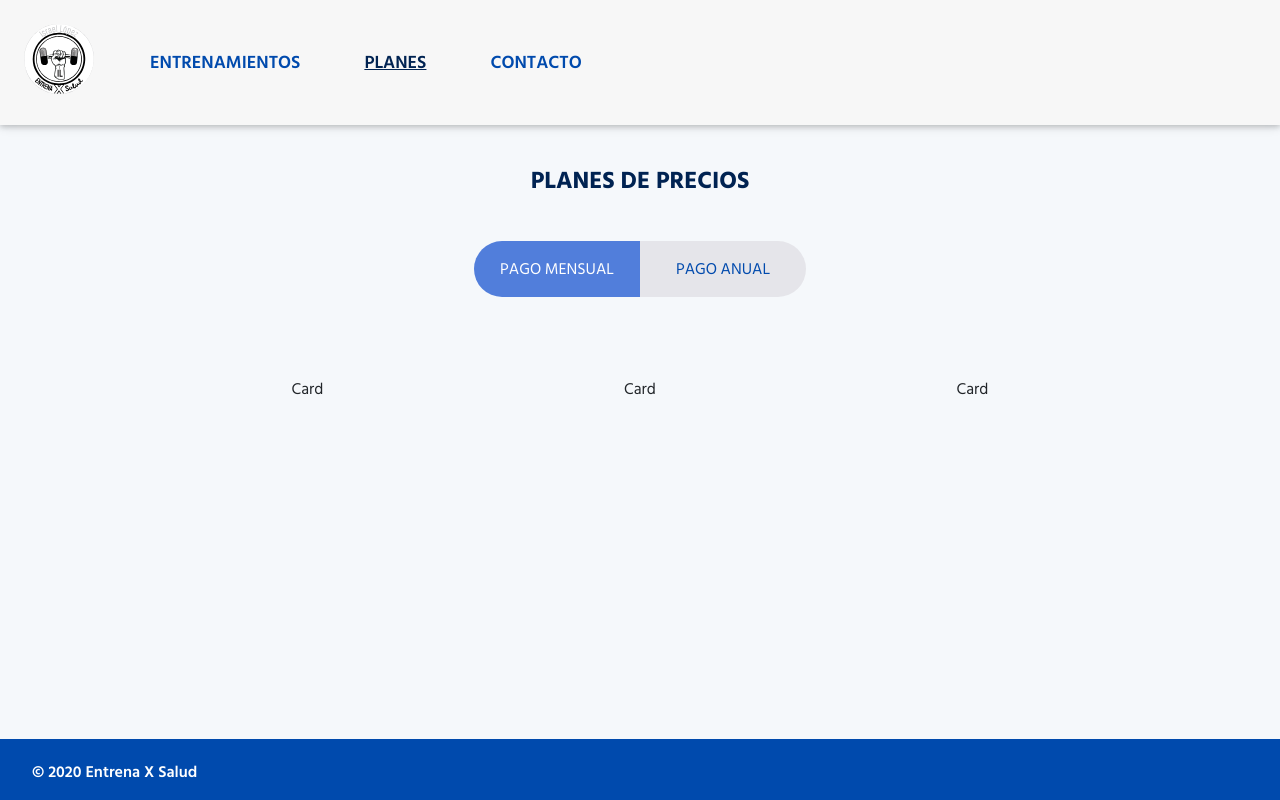
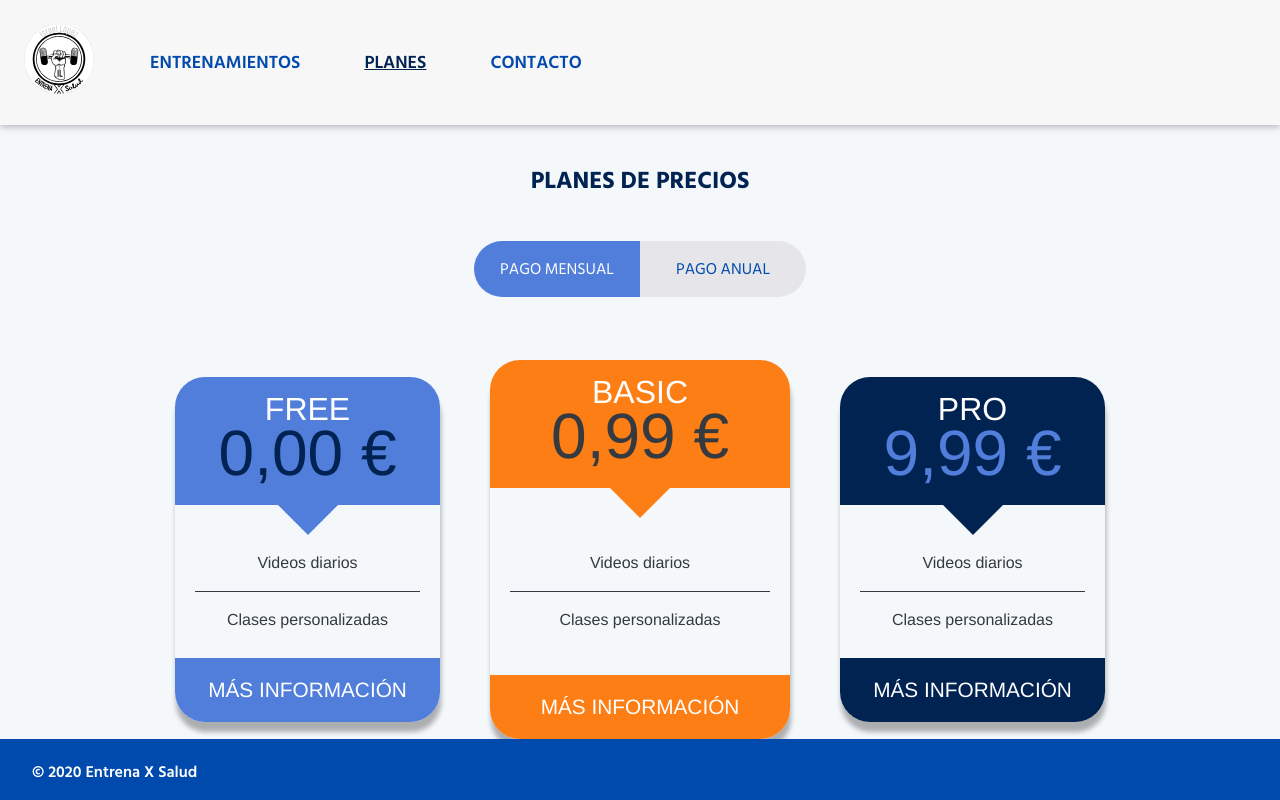
Before and after one commit to javiergranados/entrenaxsalud.es, a Next.js app: page /planes in a window 1280 px wide. Built offline with nearby package versions, Linux system fonts and the light colour scheme.

Commit message:
Add Card component styles

```diff
--- a/components/plans/Card.jsx
+++ b/components/plans/Card.jsx
@@ -1,9 +1,39 @@
-function Card() {
+import PropTypes from 'prop-types'
+import StyledCard from './styles/Card'
+
+function Card({ plan, type, height, mainColor, priceColor }) {
   return (
-    <div>
-      <p>Card</p>
-    </div>
+    <StyledCard height={height} mainColor={mainColor} priceColor={priceColor}>
+      <div className="header">
+        <div className="text-center content">
+          <span className="name">{plan.name}</span>
+          <span className="price">{plan[`${type}Price`]}</span>
+        </div>
+        <div className="arrow">
+          <div className="arrow__arrow-down" />
+        </div>
+      </div>
+      <div className="body">
+        <span>Videos diarios</span>
+        <span>Clases personalizadas</span>
+      </div>
+      <div className="text-center moreInfo">
+        <span>MÁS INFORMACIÓN</span>
+      </div>
+    </StyledCard>
   )
 }
 
+Card.propTypes = {
+  plan: PropTypes.shape({
+    name: PropTypes.string,
+    monthPrice: PropTypes.string,
+    yearPrice: PropTypes.string,
+  }).isRequired,
+  type: PropTypes.string.isRequired,
+  height: PropTypes.string.isRequired,
+  mainColor: PropTypes.string.isRequired,
+  priceColor: PropTypes.string.isRequired,
+}
+
 export default Card
--- a/components/plans/Plans.jsx
+++ b/components/plans/Plans.jsx
@@ -6,6 +6,23 @@ import Col from 'react-bootstrap/Col'
 import Card from './Card'
 import StyledPlans from './styles/Plans'
 
+const trainingPlans = [
+  {
+    name: 'FREE',
+    monthPrice: '0,00 €',
+    yearPrice: '0,00 €',
+  },
+  {
+    name: 'BASIC',
+    monthPrice: '0,99 €',
+    yearPrice: '8,99 €',
+  },
+  {
+    name: 'PRO',
+    monthPrice: '9,99 €',
+    yearPrice: '59,99 €',
+  },
+]
 function Plans({ colorScheme }) {
   const [selected, setSelected] = useState('month')
 
@@ -34,24 +51,16 @@ function Plans({ colorScheme }) {
               PAGO ANUAL
             </button>
             <div className="plans">
-              <Card
-                type={selected}
-                height={colorScheme[0].height}
-                mainColor={colorScheme[0].mainColor}
-                priceColor={colorScheme[0].priceColor}
-              />
-              <Card
-                type={selected}
-                height={colorScheme[1].height}
-                mainColor={colorScheme[1].mainColor}
-                priceColor={colorScheme[1].priceColor}
-              />
-              <Card
-                type={selected}
-                height={colorScheme[2].height}
-                mainColor={colorScheme[2].mainColor}
-                priceColor={colorScheme[2].priceColor}
-              />
+              {trainingPlans.map((plan, i) => (
+                <Card
+                  key={plan.name}
+                  plan={plan}
+                  type={selected}
+                  height={colorScheme[i].height}
+                  mainColor={colorScheme[i].mainColor}
+                  priceColor={colorScheme[i].priceColor}
+                />
+              ))}
             </div>
           </Col>
         </Row>
--- /dev/null
+++ b/components/plans/styles/Card.js
@@ -0,0 +1,125 @@
+import styled from 'styled-components'
+
+export default styled.div`
+  cursor: pointer;
+  border-radius: 30px;
+  color: white;
+  transform: translateZ(0);
+  transition: transform 0.4s;
+  background: var(--paleGrey);
+  box-shadow: 1px 10px 5px 0 rgba(0, 0, 0, 0.3);
+  font-family: 'exobold', 'Helvetica Neue', Helvetica, Arial, sans-serif;
+  display: flex;
+  flex-direction: column;
+  justify-content: space-between;
+  height: ${({ height }) => `${height}%`};
+
+  :hover,
+  .active {
+    transform: translateY(-5px);
+  }
+
+  span {
+    display: block;
+  }
+
+  .header .content {
+    padding: 20px;
+    border-top-left-radius: 30px;
+    border-top-right-radius: 30px;
+    background-color: ${props => `var(--${props.mainColor}) `};
+
+    span.name {
+      font-size: 2rem;
+    }
+
+    span.price {
+      font-size: 4rem;
+      line-height: 4rem;
+      color: ${props => `var(--${props.priceColor}) `};
+    }
+
+    span.type {
+      font-family: 'exoregular', 'Helvetica Neue', Helvetica, Arial, sans-serif;
+    }
+  }
+
+  .arrow {
+    display: flex;
+    justify-content: center;
+    border-left: 1px solid var(--paleLilac);
+    border-right: 1px solid var(--paleLilac);
+
+    .arrow__arrow-down {
+      width: 0;
+      height: 0;
+      border-left: 30px solid transparent;
+      border-right: 30px solid transparent;
+      border-top: ${props => `30px solid var(--${props.mainColor}) `};
+    }
+  }
+
+  .moreInfo {
+    padding: 20px;
+    border-bottom-left-radius: 30px;
+    border-bottom-right-radius: 30px;
+    transition: background-color 0.15s ease-in-out;
+    background-color: ${props => `var(--${props.mainColor}) `};
+
+    span {
+      font-size: 1.3rem;
+    }
+  }
+
+  .body {
+    color: var(--dark);
+    padding: 0 20px 10px;
+    border-left: 1px solid var(--paleLilac);
+    border-right: 1px solid var(--paleLilac);
+
+    span {
+      padding: 1rem 0;
+      border-bottom: 1px solid var(--dark);
+      font-family: 'exoregular', 'Helvetica Neue', Helvetica, Arial, sans-serif;
+    }
+
+    span:last-child {
+      border-bottom: none;
+    }
+
+    .rechargeMax {
+      display: flex;
+      padding: 0.5rem 0;
+      min-height: 112px;
+      flex-direction: column;
+      justify-content: center;
+
+      span {
+        padding: 0;
+        border-bottom: none;
+      }
+
+      span:last-child {
+        font-size: 0.85rem;
+        line-height: 24px;
+      }
+    }
+  }
+
+  @media (max-width: 768px) {
+    height: 100%;
+    order: ${({ height }) => (height === '110' && 2) || 'initial'};
+    margin: ${({ height }) => `0 ${(height === '110' && '10rem') || ''}`};
+    grid-column-end: ${({ height }) => `span ${height === '110' ? '2' : '1'}`};
+
+    .body .rechargeMax {
+      min-height: initial;
+    }
+  }
+
+  @media (max-width: 425px) {
+    margin: 0;
+    order: initial;
+    grid-column-end: span 1;
+  }
+`
--- a/components/plans/styles/Plans.js
+++ b/components/plans/styles/Plans.js
@@ -44,13 +44,13 @@ export default styled.div`
 
   .price-button:active,
   .price-button:hover {
-    color: var(--white);
+    color: white;
     background: var(--silver);
   }
 
   .price-button.selected {
     background: var(--glaucous);
-    color: var(--white);
+    color: white;
   }
 
   .price-button.selected:active,
```
